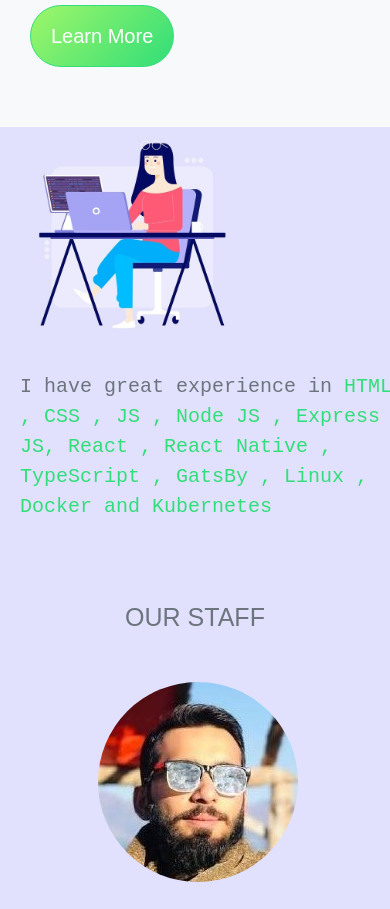
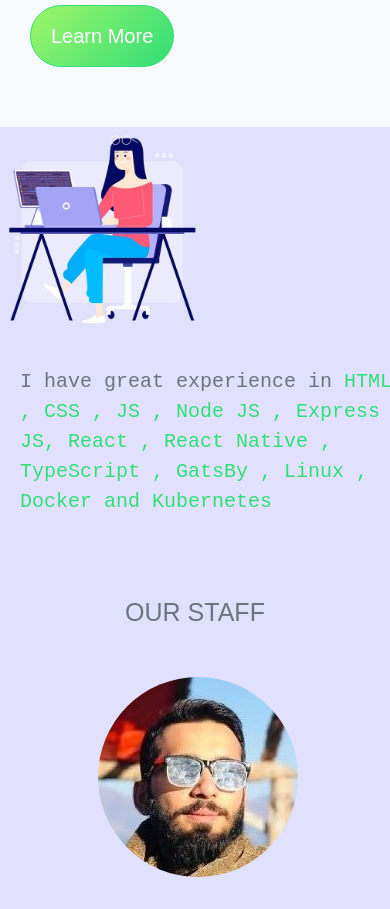
Before and after one commit to faiza203/Portfolio, a React (Create React App) app: page / in a window 390 px wide. Shown: the part 1340-2249 px from the top of the page. Built offline with nearby package versions, Linux system fonts and the light colour scheme; a web font is replaced by a local one.

Commit message:
Update media

```diff
--- a/src/components/css/about.css
+++ b/src/components/css/about.css
@@ -30,9 +30,19 @@
   .developerImage {
     height: 100vh;
     max-height: 20em;
+    margin: 0 !important;
+    width: 100vw !important;
   }
   .experience {
+    width: 100vw;
     margin: 2em 1em;
     font-size: 20px !important;
   }
 }
+
+
+@media (max-width: 350px) {
+  .experience {
+    margin: 0 !important;
+  }
+}
--- a/src/components/css/services.css
+++ b/src/components/css/services.css
@@ -139,7 +139,7 @@
     width: 35em;
   }
 }
-@media (max-width: 400px) {
+@media (max-width: 500px) {
   .titles {
     padding: 2em 0 0 0;
     width: 100%;
```
